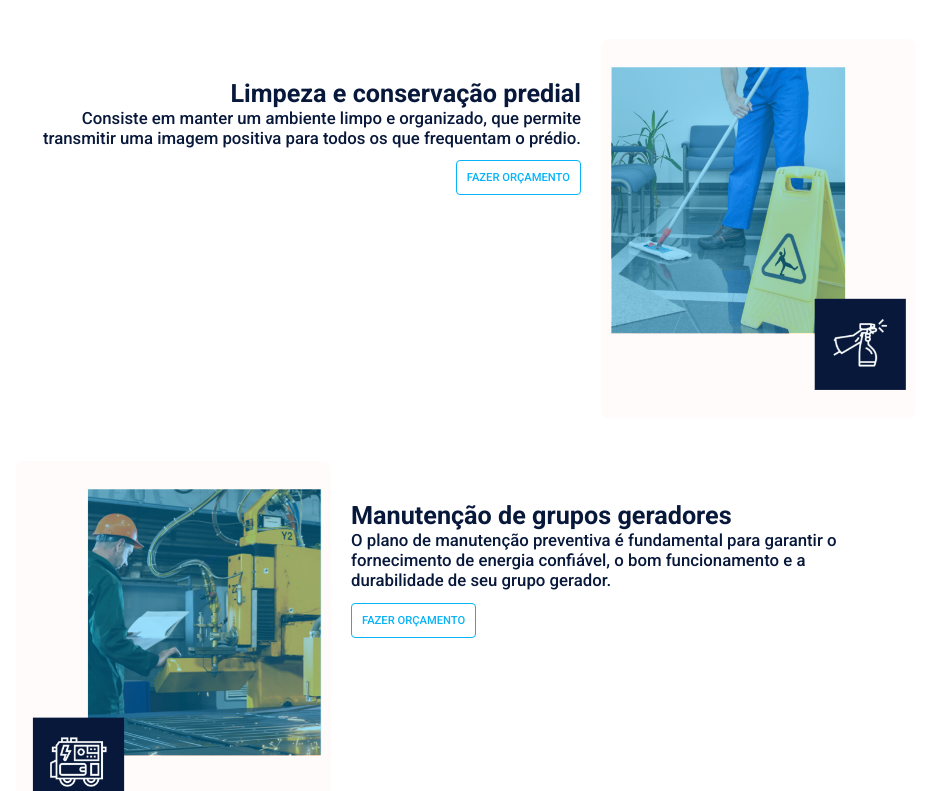
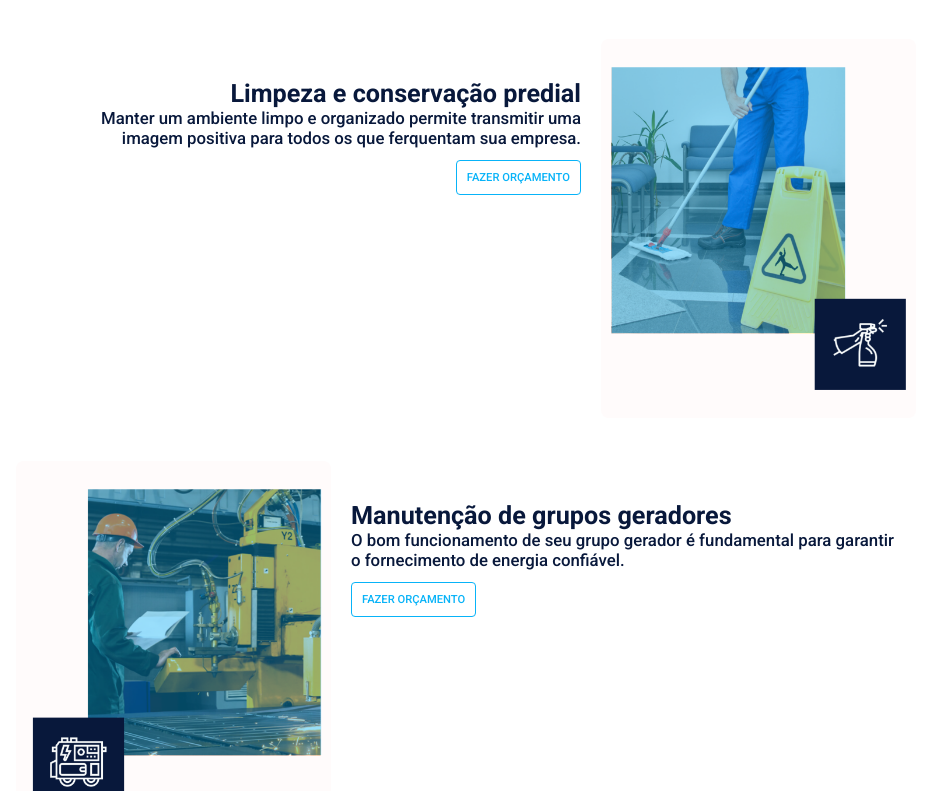
Before and after one commit to f3l1p3v4/engineering, a React (Create React App) app: page / in a window 1280 px wide. Shown: the part 706-1497 px from the top of the page, without its empty margins (174-1111 px from the left). Built offline with nearby package versions, Linux system fonts and the light colour scheme.

Commit message:
update texts

```diff
--- a/src/components/TypeServices/index.js
+++ b/src/components/TypeServices/index.js
@@ -15,9 +15,8 @@ const TypeServices = () => {
           <div className="type-service-title" style={{ textAlign: "right" }}>
             <h2>Limpeza e conservação predial</h2>
             <p>
-              Consiste em manter um ambiente limpo e organizado, que permite
-              transmitir uma imagem positiva para todos os que frequentam o
-              prédio.
+              Manter um ambiente limpo e organizado permite transmitir uma
+              imagem positiva para todos os que ferquentam sua empresa.
             </p>
             <div>
               <a href="/#contact">FAZER ORÇAMENTO</a>
@@ -35,9 +34,8 @@ const TypeServices = () => {
           <div className="type-service-title">
             <h2>Manutenção de grupos geradores</h2>
             <p>
-              O plano de manutenção preventiva é fundamental para garantir o
-              fornecimento de energia confiável, o bom funcionamento e a
-              durabilidade de seu grupo gerador.
+              O bom funcionamento de seu grupo gerador é fundamental para
+              garantir o fornecimento de energia confiável.
             </p>
             <div>
               <a href="/#contact">FAZER ORÇAMENTO</a>
```
